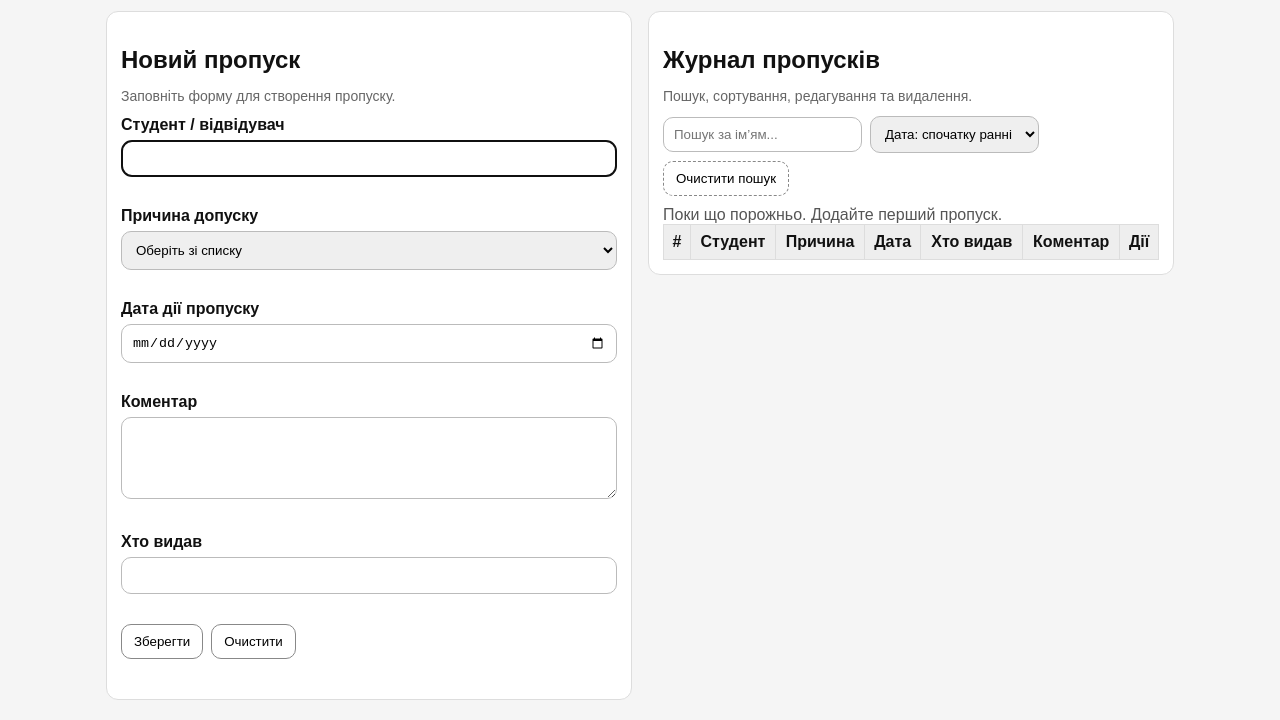
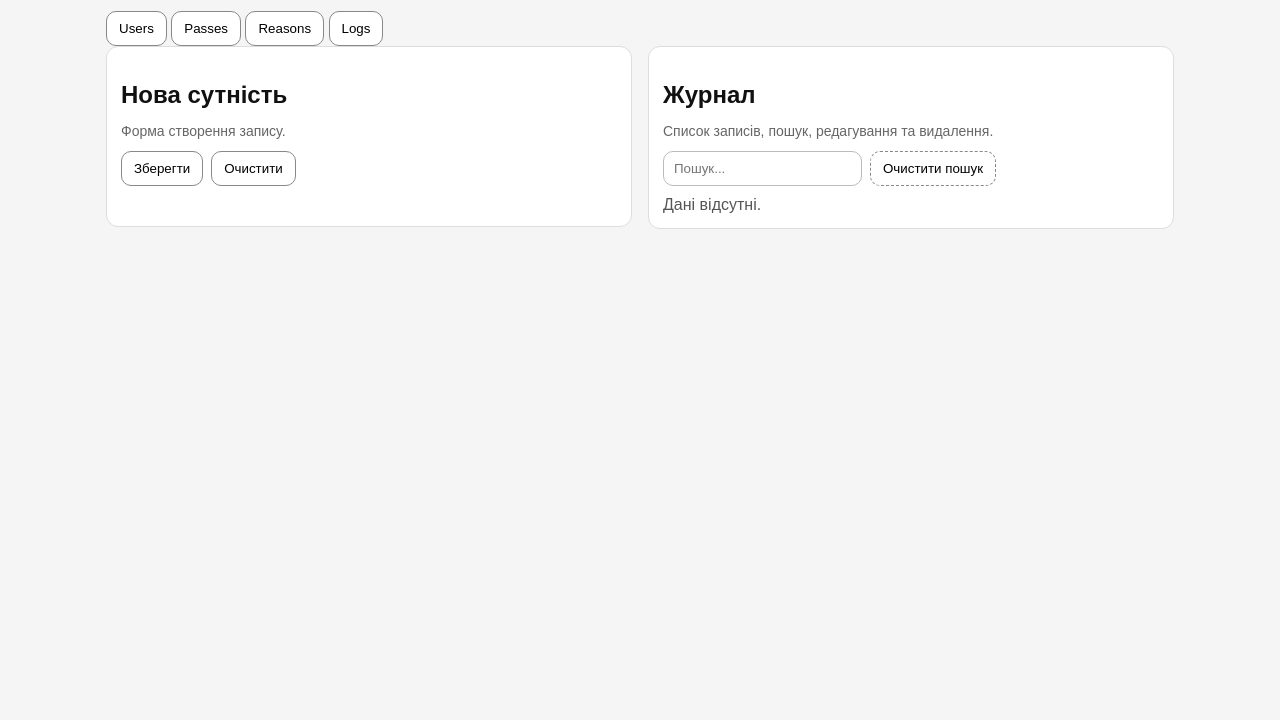
Before and after one commit to MichaelT-cyber/lr1, a plain HTML site: page frontend/index.html in a window 1280 px wide. Shown: the part 80-800 px from the top of the page. Drawn offline with Linux system fonts and the light colour scheme.

Commit message:
Update index.html (3 essence)

```diff
--- a/frontend/index.html
+++ b/frontend/index.html
@@ -15,55 +15,30 @@
         <h1>Система пропусків</h1>
         <p class="hint">Комп’ютерний клас</p>
       </div>
-      <div class="badge">ЛР1</div>
+      <div class="badge">ЛР2</div>
     </header>
+
+    <nav class="entity-tabs">
+      <button type="button" class="tab-btn active" data-entity="users">Users</button>
+      <button type="button" class="tab-btn" data-entity="passes">Passes</button>
+      <button type="button" class="tab-btn" data-entity="reasons">Reasons</button>
+      <button type="button" class="tab-btn" data-entity="logs">Logs</button>
+    </nav>
 
     <main class="layout">
       <section class="card">
-        <h2 id="formTitle">Новий пропуск</h2>
-        <p class="subhint">Заповніть форму для створення пропуску.</p>
+        <h2 id="formTitle">Нова сутність</h2>
+        <p class="subhint" id="formSubhint">Форма створення запису.</p>
 
-        <form id="createForm" novalidate>
-          <div class="field">
-            <label for="userNameInput">Студент / відвідувач</label>
-            <input id="userNameInput" type="text" autocomplete="name" />
-            <p class="error-text" id="userNameError"></p>
-          </div>
-
-          <div class="field">
-            <label for="reasonSelect">Причина допуску</label>
-            <select id="reasonSelect">
-              <option value="">Оберіть зі списку</option>
-              <option value="Lab">Лабораторна</option>
-              <option value="Exam">Іспит / контроль</option>
-              <option value="Consultation">Консультація</option>
-              <option value="Other">Інше</option>
-            </select>
-            <p class="error-text" id="reasonError"></p>
-          </div>
-
-          <div class="field">
-            <label for="validDateInput">Дата дії пропуску</label>
-            <input id="validDateInput" type="date" />
-            <p class="error-text" id="validDateError"></p>
-          </div>
-
-          <div class="field">
-            <label for="commentInput">Коментар</label>
-            <textarea id="commentInput" rows="4"></textarea>
-            <p class="error-text" id="commentError"></p>
-          </div>
-
-          <div class="field">
-            <label for="issuerInput">Хто видав</label>
-            <input id="issuerInput" type="text" autocomplete="organization" />
-            <p class="error-text" id="issuerError"></p>
-          </div>
+        <form id="entityForm" novalidate>
+          <div id="formFields"></div>
 
           <div class="buttons">
             <button id="submitBtn" type="submit">Зберегти</button>
             <button id="resetBtn" type="button">Очистити</button>
-            <button id="cancelEditBtn" type="button" class="ghost" style="display:none;">Скасувати редагування</button>
+            <button id="cancelEditBtn" type="button" class="ghost" style="display:none;">
+              Скасувати редагування
+            </button>
           </div>
 
           <p class="form-msg" id="formMsg"></p>
@@ -71,35 +46,19 @@
       </section>
 
       <section class="card">
-        <h2>Журнал пропусків</h2>
-        <p class="subhint">Пошук, сортування, редагування та видалення.</p>
+        <h2 id="tableTitle">Журнал</h2>
+        <p class="subhint" id="tableSubhint">Список записів, пошук, редагування та видалення.</p>
 
         <div class="toolbar">
-          <input id="searchInput" type="text" placeholder="Пошук за ім’ям..." />
-          <select id="sortSelect">
-            <option value="dateAsc">Дата: спочатку ранні</option>
-            <option value="dateDesc">Дата: спочатку пізні</option>
-            <option value="userAsc">Ім’я: A→Z</option>
-            <option value="userDesc">Ім’я: Z→A</option>
-          </select>
+          <input id="searchInput" type="text" placeholder="Пошук..." />
           <button id="clearSearchBtn" type="button" class="ghost">Очистити пошук</button>
         </div>
 
-        <p id="emptyState" class="hint">Поки що порожньо. Додайте перший пропуск.</p>
+        <p id="emptyState" class="hint">Дані відсутні.</p>
 
         <div class="table-wrap">
           <table id="itemsTable">
-            <thead>
-              <tr>
-                <th>#</th>
-                <th>Студент</th>
-                <th>Причина</th>
-                <th>Дата</th>
-                <th>Хто видав</th>
-                <th>Коментар</th>
-                <th>Дії</th>
-              </tr>
-            </thead>
+            <thead id="itemsTableHead"></thead>
             <tbody id="itemsTableBody"></tbody>
           </table>
         </div>
```
